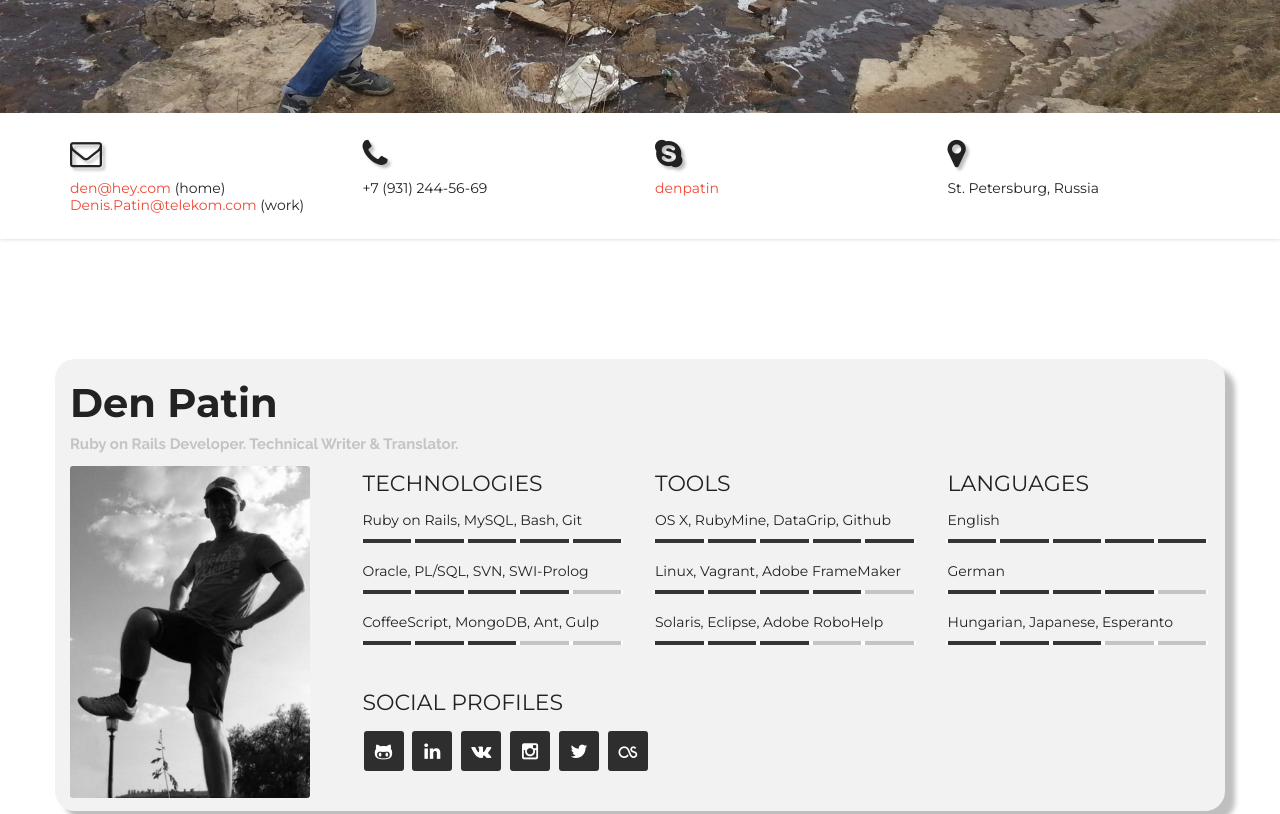
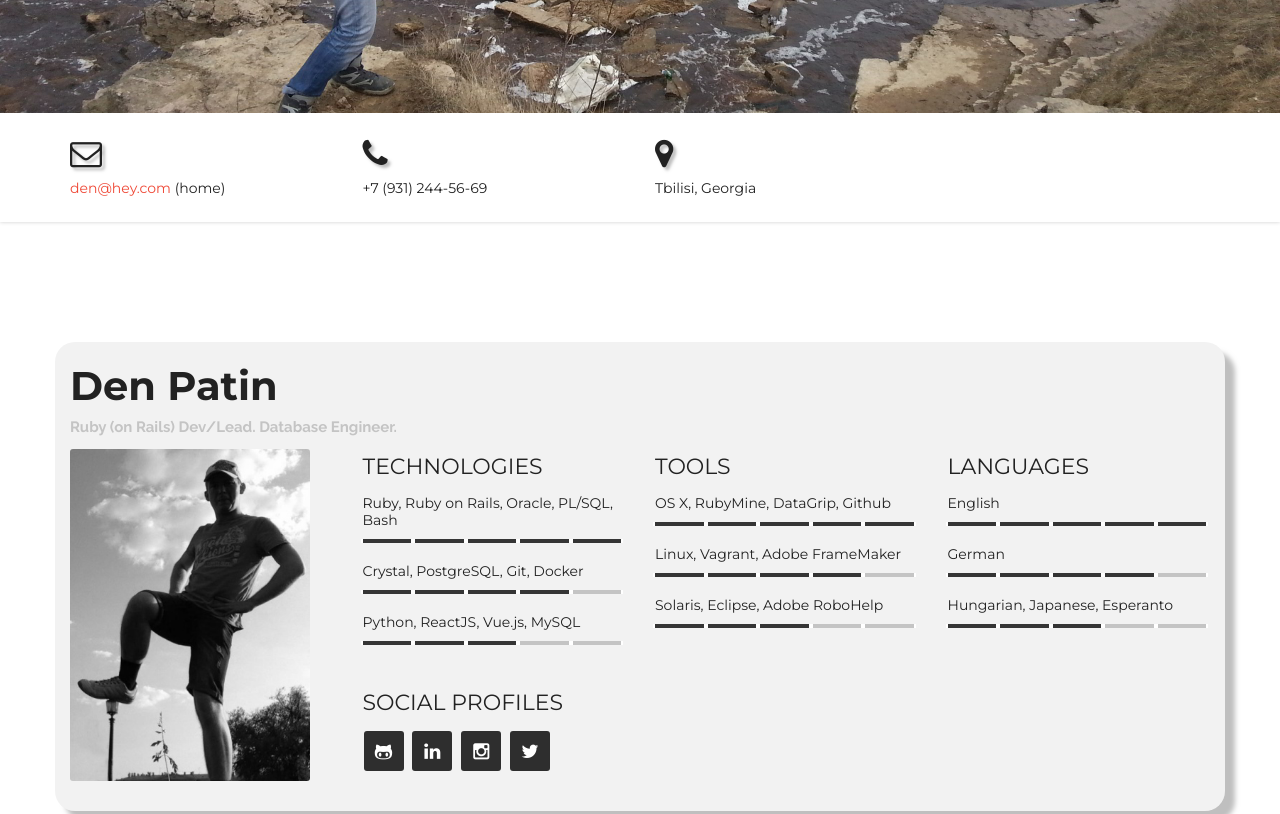
Before and after one commit to denpatin/denpatin.github.io, a website: page index.html in a window 1280 px wide. Shown: the part 580-1394 px from the top of the page. Drawn offline with Linux system fonts and the light colour scheme.

Commit message:
Update info

```diff
--- a/index.html
+++ b/index.html
@@ -50,7 +50,7 @@
             <div class="col-md-12">
               <div class="hello wow bounceInDown">
                 <h1 style="text-shadow: 5px 5px 0px rgba(0,0,0,.5);">Hello, I'm Den Patin</h1>
-                <h3><span class="rotate">Ruby on Rails Developer | Technical Writer &amp; Translator</span></h3>
+                <h3><span class="rotate">Ruby (on Rails) Dev/Lead | Database Engineer</span></h3>
               </div>
               <a href="#profile">
                 <div class="mouse-icon">
@@ -67,7 +67,7 @@
             <div class="col-sm-3 wow bounceInLeft">
               <div class="profile-item">
                 <i class="fa fa-envelope-o" style="text-shadow: 3px 3px 3px rgba(128,128,128,.5);"></i>
-                <h5><a href="mailto:den@hey.com">den@hey.com</a> (home)<br /><a href="mailto:Denis.Patin@telekom.com">Denis.Patin@telekom.com</a> (work)</h5>
+                <h5><a href="mailto:den@hey.com">den@hey.com</a> (home)</h5>
               </div>
             </div>
             <div class="col-sm-3 wow bounceInUp">
@@ -76,16 +76,10 @@
                 <h5>+7 (931) 244-56-69</h5>
               </div>
             </div>
-            <div class="col-sm-3 wow bounceInUp">
-              <div class="profile-item">
-                <i class="fa fa-skype" style="text-shadow: 3px 3px 3px rgba(128,128,128,.5);"></i>
-                <h5><a href="skype:denpatin?call">denpatin</a></h5>
-              </div>
-            </div>
             <div class="col-sm-3 wow bounceInRight">
               <div class="profile-item">
                 <i class="fa fa-map-marker" style="text-shadow: 3px 3px 3px rgba(128,128,128,.5);"></i>
-                <h5>St. Petersburg, Russia</h5>
+                <h5>Tbilisi, Georgia</h5>
               </div>
             </div>
           </div>
@@ -96,7 +90,7 @@
           <div class="row" style="background: rgba(128,128,128,.1); border-radius: 20px; box-shadow: 10px 10px 5px rgba(128,128,128,.5);">
             <div class="col-md-12 headline wow bounceInDown">
               <h2>Den Patin</h2>
-              <p>Ruby on Rails Developer. Technical Writer &amp; Translator.</p>
+              <p>Ruby (on Rails) Dev/Lead. Database Engineer.</p>
             </div>
             <div class="col-md-3 col-sm-6 hidden-xs wow bounceInLeft">
               <img class="avatar" src="assets/images/me.jpg" style="height: 332px;">
@@ -104,7 +98,7 @@
             <div class="col-md-3 col-sm-6 wow bounceInUp">
               <div class="profile-widget">
                 <h3>Technologies</h3>
-                <h5>Ruby on Rails, MySQL, Bash, Git</h5>
+                <h5>Ruby, Ruby on Rails, Oracle, PL/SQL, Bash</h5>
                 <div class="skill-bar">
                   <div class="skill-rate-on"></div>
                   <div class="skill-rate-on"></div>
@@ -112,7 +106,7 @@
                   <div class="skill-rate-on"></div>
                   <div class="skill-rate-on"></div>
                 </div>
-                <h5>Oracle, PL/SQL, SVN, SWI-Prolog</h5>
+                <h5>Crystal, PostgreSQL, Git, Docker</h5>
                 <div class="skill-bar">
                   <div class="skill-rate-on"></div>
                   <div class="skill-rate-on"></div>
@@ -120,7 +114,7 @@
                   <div class="skill-rate-on"></div>
                   <div class="skill-rate-off"></div>
                 </div>
-                <h5>CoffeeScript, MongoDB, Ant, Gulp</h5>
+                <h5>Python, ReactJS, Vue.js, MySQL</h5>
                 <div class="skill-bar">
                   <div class="skill-rate-on"></div>
                   <div class="skill-rate-on"></div>
@@ -190,10 +184,8 @@
                 <ul class="widget-social">
                   <li><a target="_blank" href="https://github.com/denpatin"><i class="fa fa-github-alt"></i></a></li>
                   <li><a target="_blank" href="https://www.linkedin.com/in/denpatin"><i class="fa fa-linkedin"></i></a></li>
-                  <li><a target="_blank" href="https://vk.com/denpatin"><i class="fa fa-vk"></i></a></li>
                   <li><a target="_blank" href="https://www.instagram.com/denpatin"><i class="fa fa-instagram"></i></a></li>
                   <li><a target="_blank" href="https://twitter.com/denpatin"><i class="fa fa-twitter"></i></a></li>
-                  <li><a target="_blank" href="http://www.last.fm/user/denpatin"><i class="fa fa-lastfm"></i></a></li>
                 </ul>
               </div>
             </div>
@@ -387,7 +379,7 @@
           <div class="row">
             <div class="col-md-12">
               <p class="copy">
-                <a href="mailto:denpatin@gmail.com">Den Patin</a> &copy; 1992–2020
+                <a href="mailto:den@hey.com">Den Patin</a> &copy; 1992–2021
               </p>
             </div>
           </div>
```
